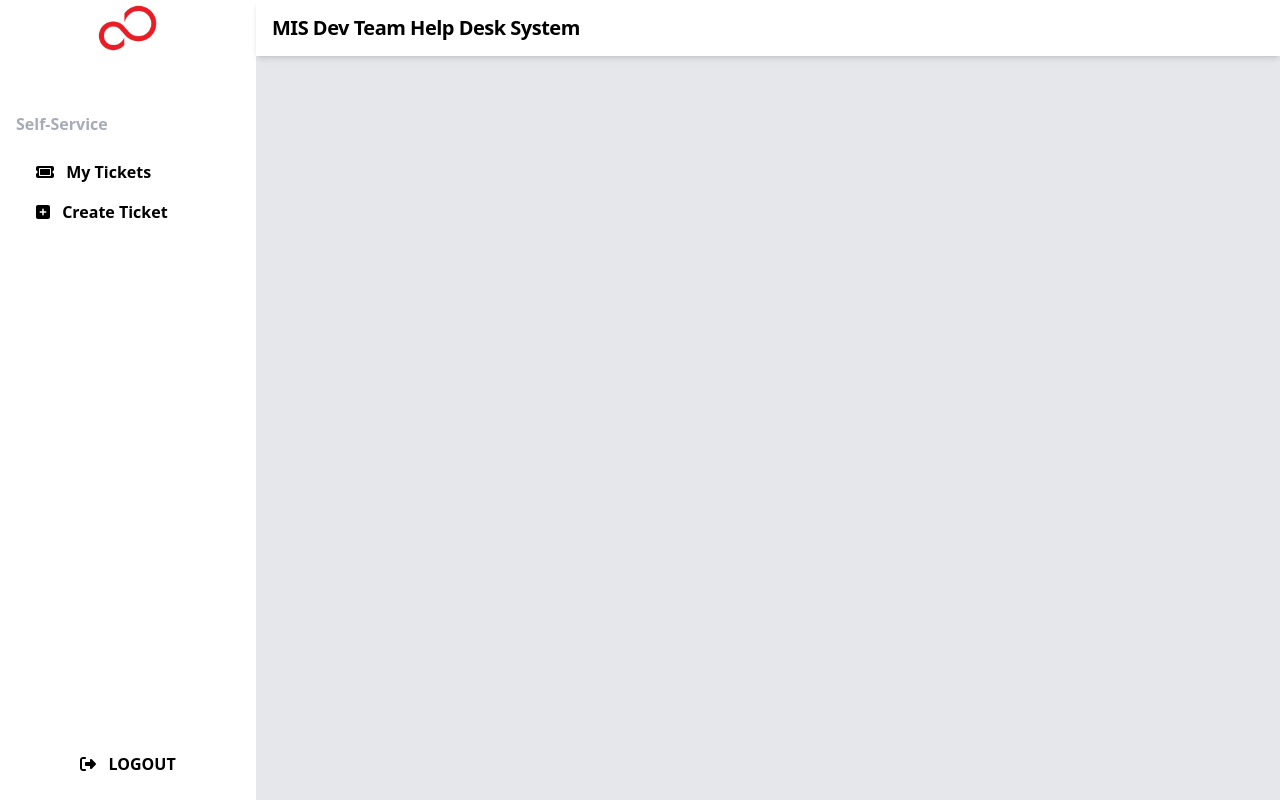
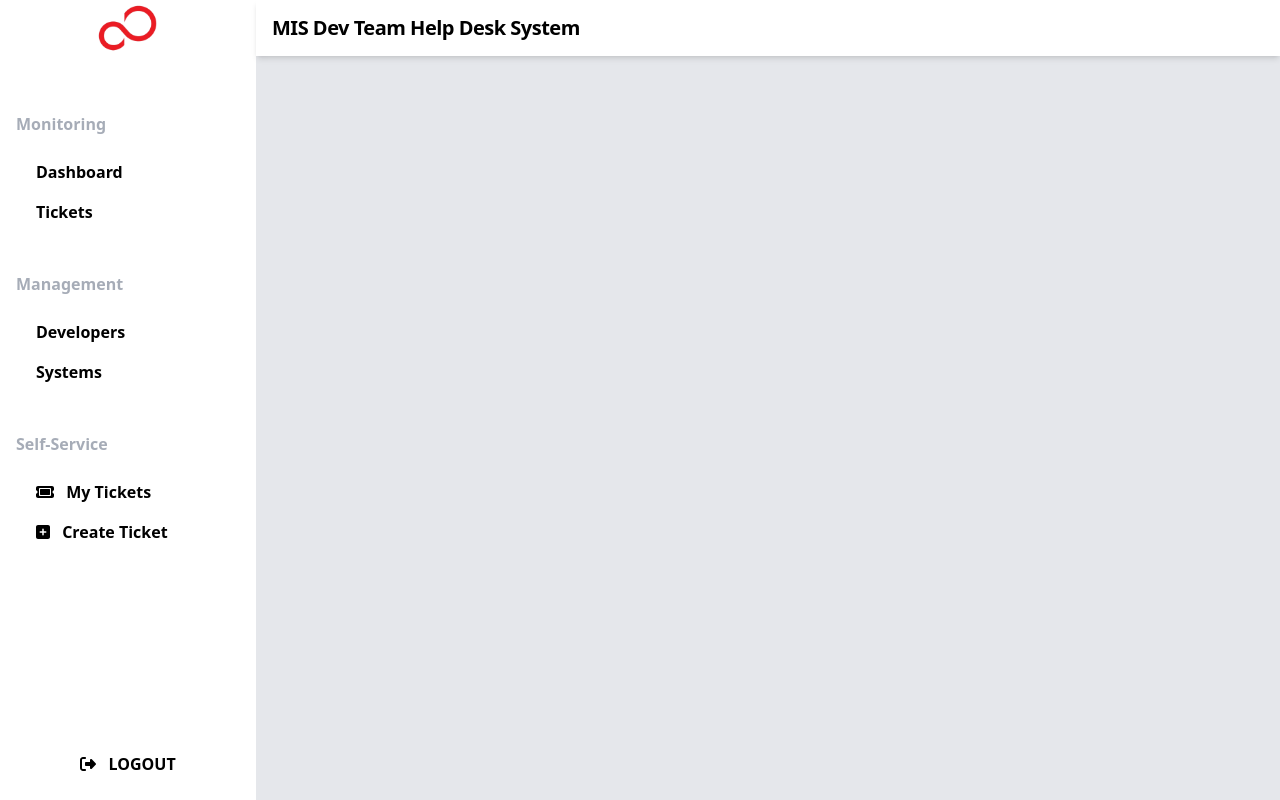
Before and after one commit to vullagvs26/helpdesk-system, a Vue app: page /CreateTicket in a window 1280 px wide. Built offline with nearby package versions, Linux system fonts and the light colour scheme.

Commit message:
Add Management and Monitoring Route

```diff
--- a/src/components/Sidebar.vue
+++ b/src/components/Sidebar.vue
@@ -21,6 +21,49 @@ library.add(faTicket, faSignOutAlt, faSquarePlus);
     </div>
     <nav class="flex-1">
       <div class="py-4 px-4">
+        <!-- Monitoring Section -->
+        <p class="mt-10 mb-4 text-gray-400 font-bold text-opacity-90">
+          Monitoring
+        </p>
+        <router-link to="/Dashboard" class="no-underline">
+          <p
+            class="py-2 px-5 items-center font-semibold hover:text-blue-500"
+            :class="{ 'text-blue-500': $route.path === '/Dashboard' }"
+          >
+            Dashboard
+          </p>
+        </router-link>
+        <router-link to="/Tickets" class="no-underline">
+          <p
+            class="py-2 px-5 items-center font-semibold hover:text-blue-500"
+            :class="{ 'text-blue-500': $route.path === '/Tickets' }"
+          >
+            Tickets
+          </p>
+        </router-link>
+
+        <!-- Management Section -->
+        <p class="mt-10 mb-4 text-gray-400 font-bold text-opacity-90">
+          Management
+        </p>
+        <router-link to="/Developers" class="no-underline">
+          <p
+            class="py-2 px-5 items-center font-semibold hover:text-blue-500"
+            :class="{ 'text-blue-500': $route.path === '/Developers' }"
+          >
+            Developers
+          </p>
+        </router-link>
+        <router-link to="/Systems" class="no-underline">
+          <p
+            class="py-2 px-5 items-center font-semibold hover:text-blue-500"
+            :class="{ 'text-blue-500': $route.path === '/Systems' }"
+          >
+            Systems
+          </p>
+        </router-link>
+
+        <!-- Self-Service Section -->
         <p class="mt-10 mb-4 text-gray-400 font-bold text-opacity-90">
           Self-Service
         </p>
```
